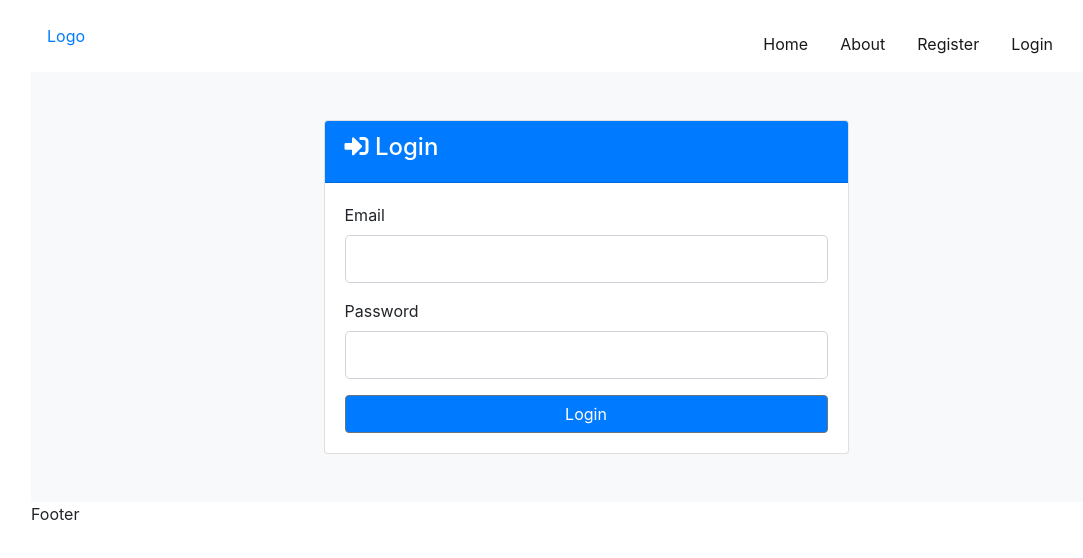
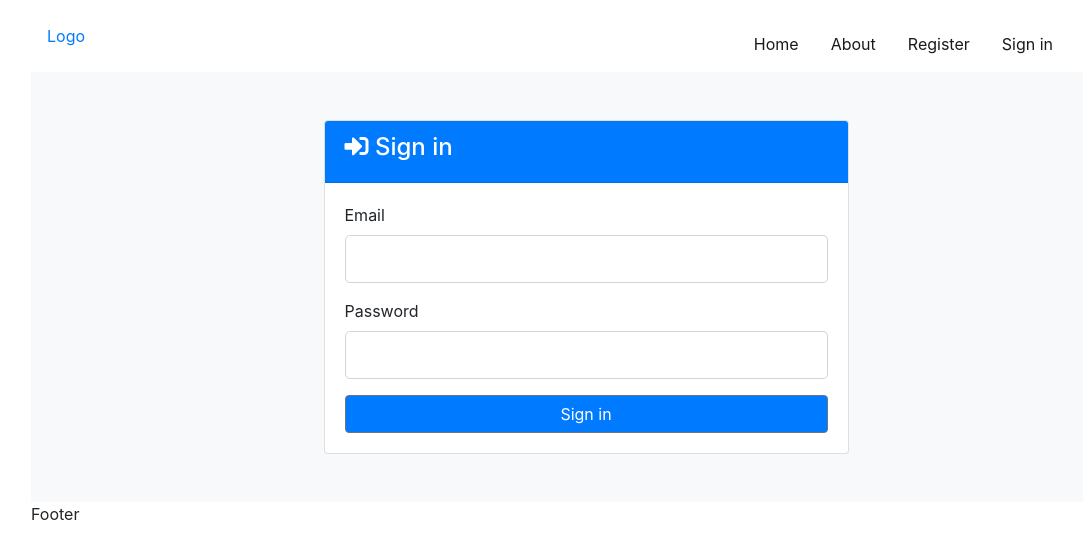
Before and after one commit to WebDevRaul/Protein_Tracker, a React (Create React App) app in the folder client/: page /login in a window 1280 px wide. Shown: the top 558 px of the page, without its empty margins (54-1137 px from the left). Built offline with nearby package versions, Linux system fonts and the light colour scheme.

Commit message:
clear errors in login form // prepare for sign out

```diff
--- a/client/src/components/auth/Login.js
+++ b/client/src/components/auth/Login.js
@@ -5,9 +5,13 @@ import { withRouter } from 'react-router-dom';
 // Components
 import TextFieldGroup from '../common/TextFieldGroup';
 
+// Common
+import isEmpty from '../common/isEmpty';
+
 // Redux
 import { connect } from 'react-redux';
 import { loginUser } from '../../redux/actions/login_user';
+import { clearError } from '../../redux/actions/commonAction';
 
 class Login extends Component {
   constructor() {
@@ -31,8 +35,14 @@ class Login extends Component {
 
   componentDidUpdate(prevProps, prevState) {
     const { isAuthenticated } = this.props.auth;
+    const { errors } = this.props.errors
+    // Redirect when if authenticated
     if (isAuthenticated) {
       this.props.history.push('/dashboard')
+    };
+    // Clear errors
+    if (!isEmpty(errors)) {
+      setTimeout(() => { this.props.clearError() }, 3000);
     }
   }
 
@@ -69,7 +79,7 @@ class Login extends Component {
                 <div className="card">
                   <div className="card-header bg-primary text-white">
                     <h4>
-                      <i className="fas fa-sign-in-alt"></i> Login</h4>
+                      <i className="fas fa-sign-in-alt"></i> Sign in</h4>
                   </div>
                   <div className="card-body">
                     <form noValidate onSubmit={this.onSubmit}>
@@ -89,7 +99,7 @@ class Login extends Component {
                         value={this.state.password}
                         error={errors.password}
                       />
-                      <input type="submit" value="Login" className="btn btn-secondary btn-block bg-primary" />
+                      <input type="submit" value="Sign in" className="btn btn-secondary btn-block bg-primary" />
                     </form>
                   </div>
                 </div>
@@ -105,7 +115,8 @@ class Login extends Component {
 Login.propTypes = {
   errors: PropTypes.object.isRequired,
   loginUser: PropTypes.func.isRequired,
-  auth: PropTypes.object.isRequired
+  auth: PropTypes.object.isRequired,
+  clearError: PropTypes.func.isRequired,
 }
 
 const mapStateToProps = state => ({
@@ -113,4 +124,4 @@ const mapStateToProps = state => ({
   auth: state.auth
 });
 
-export default connect( mapStateToProps, { loginUser })(withRouter(Login))
+export default connect( mapStateToProps, { loginUser, clearError })(withRouter(Login))
--- a/client/src/components/layout/Navbar.js
+++ b/client/src/components/layout/Navbar.js
@@ -18,6 +18,11 @@ class Navbar extends Component {
   }
 
   onClick = () => { this.setState({ show: !this.state.show }); };
+
+  // Sign Out user
+  onSignOut = (e) => {
+    e.preventDefualt();
+  }
 
   render() {
     const { show } = this.state;
@@ -57,10 +62,10 @@ class Navbar extends Component {
         </li>
         <li className="nav-item active mr-3 mt-3">
           <Link
-            to='/logout'
+            to='/home'
             className='nav-link'
-            onClick={this.onClick}
-            ><span>Logout</span></Link>
+            onClick={this.onSignOut}
+            ><span>Sign Out</span></Link>
         </li>
       </ul>
     );
@@ -82,7 +87,7 @@ class Navbar extends Component {
             to='/login'
             className='nav-link'
             onClick={this.onClick}
-          ><span>Login</span></Link>
+          ><span>Sign in</span></Link>
         </li>
       </ul>
     );
--- a/client/src/redux/actions/types.js
+++ b/client/src/redux/actions/types.js
@@ -1,3 +1,4 @@
 export const GET_ERRORS = 'GET_ERRORS';
 export const GET_CLEAR_ERROR = 'GET_CLEAR_ERROR';
 export const SET_CURRENT_USER = 'SET_CURRENT_USER';
+export const CLEAR_CURRENT_PROFILE = 'CLEAR_CURRENT_PROFILE';
--- a/client/src/redux/reducers/login_user.js
+++ b/client/src/redux/reducers/login_user.js
@@ -17,4 +17,4 @@ export default function(state = initialState, action) {
     default:
       return state;
   }
-}
+};
```
Also changed, not shown: client/src/redux/actions/signOut.js (added, +8 -0 lines), client/src/redux/reducers/signOut.js (added).
